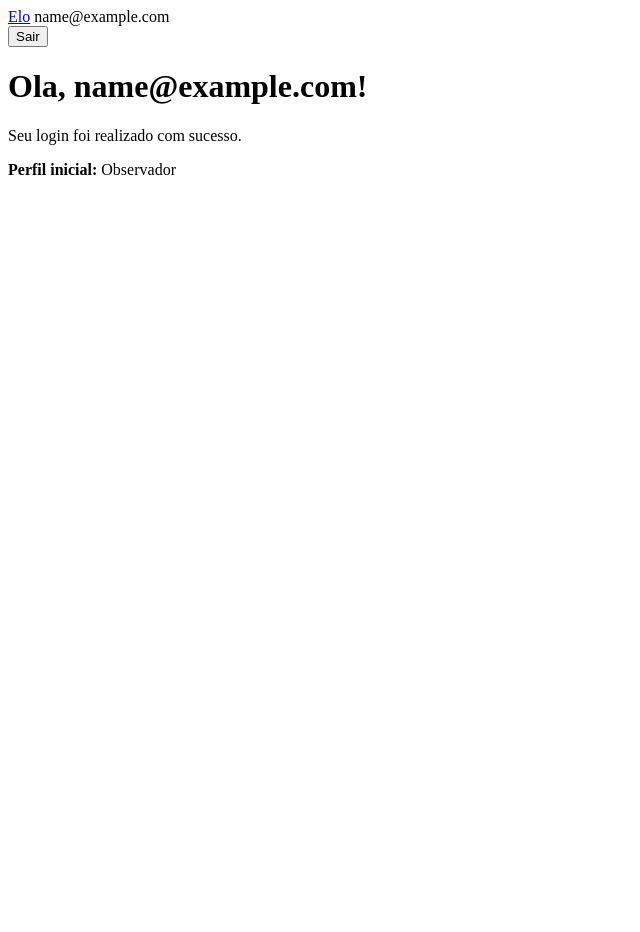
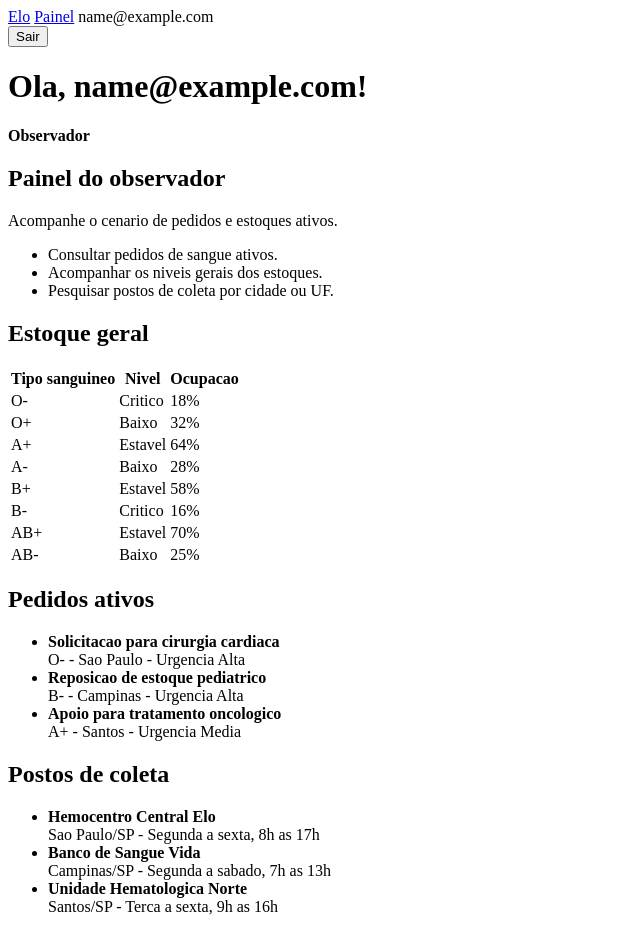
Before and after one commit to alinefxz/Elo, a Django app: page /dashboard/ in a window 1280 px wide. Shown: the whole page, without its empty margins (0-640 px from the left). Before the commit the page ends 175 px from the top, so only its background shows below. Run offline with Django 5.2, Linux system fonts and the light colour scheme; the visitor is signed in with stand-in values (Sample User, id 1).

Commit message:
particulariza perfis usuario

```diff
--- a/accounts/urls.py
+++ b/accounts/urls.py
@@ -10,8 +10,6 @@ enderecos manualmente nos templates.
 
 from django.contrib.auth.views import LoginView, LogoutView
 from django.urls import path
-from django.views.generic import RedirectView
-
 from . import views
 from .forms import LoginUsuarioForm
 
@@ -21,16 +19,8 @@ from .forms import LoginUsuarioForm
 app_name = "accounts"
 
 urlpatterns = [
-    # A raiz / nao possui pagina propria. RedirectView envia para a rota login.
-    # permanent=False produz redirecionamento HTTP 302, adequado neste momento.
-    path(
-        "",
-        RedirectView.as_view(
-            pattern_name="accounts:login",
-            permanent=False,
-        ),
-        name="inicio",
-    ),
+    # A raiz / representa o acesso do Visitante, sem cadastro ou login.
+    path("", views.inicio, name="inicio"),
 
     # View escrita no projeto para criar usuario e consentimento.
     path("cadastro/", views.cadastro, name="cadastro"),
--- a/accounts/views.py
+++ b/accounts/views.py
@@ -19,7 +19,148 @@ from django.db import transaction
 from django.shortcuts import redirect, render
 
 from .forms import CadastroUsuarioForm
-from .models import ConsentimentoLGPD
+from .models import ConsentimentoLGPD, Usuario
+
+
+POSTOS_COLETA = [
+    {
+        "nome": "Hemocentro Central Elo",
+        "cidade": "Sao Paulo",
+        "estado": "SP",
+        "endereco": "Av. Paulista, 1000",
+        "horario": "Segunda a sexta, 8h as 17h",
+    },
+    {
+        "nome": "Banco de Sangue Vida",
+        "cidade": "Campinas",
+        "estado": "SP",
+        "endereco": "Rua das Flores, 250",
+        "horario": "Segunda a sabado, 7h as 13h",
+    },
+    {
+        "nome": "Unidade Hematologica Norte",
+        "cidade": "Santos",
+        "estado": "SP",
+        "endereco": "Rua do Porto, 75",
+        "horario": "Terca a sexta, 9h as 16h",
+    },
+]
+
+ESTOQUE_GERAL = [
+    {"tipo": "O-", "nivel": "Critico", "percentual": 18},
+    {"tipo": "O+", "nivel": "Baixo", "percentual": 32},
+    {"tipo": "A+", "nivel": "Estavel", "percentual": 64},
+    {"tipo": "A-", "nivel": "Baixo", "percentual": 28},
+    {"tipo": "B+", "nivel": "Estavel", "percentual": 58},
+    {"tipo": "B-", "nivel": "Critico", "percentual": 16},
+    {"tipo": "AB+", "nivel": "Estavel", "percentual": 70},
+    {"tipo": "AB-", "nivel": "Baixo", "percentual": 25},
+]
+
+PEDIDOS_ATIVOS = [
+    {
+        "titulo": "Solicitacao para cirurgia cardiaca",
+        "tipo_sanguineo": "O-",
+        "cidade": "Sao Paulo",
+        "urgencia": "Alta",
+    },
+    {
+        "titulo": "Reposicao de estoque pediatrico",
+        "tipo_sanguineo": "B-",
+        "cidade": "Campinas",
+        "urgencia": "Alta",
+    },
+    {
+        "titulo": "Apoio para tratamento oncologico",
+        "tipo_sanguineo": "A+",
+        "cidade": "Santos",
+        "urgencia": "Media",
+    },
+]
+
+CAMPANHAS_ATIVAS = [
+    {
+        "titulo": "Mutirao de inverno",
+        "cidade": "Sao Paulo",
+        "data": "24/08/2026",
+    },
+    {
+        "titulo": "Semana do doador universitario",
+        "cidade": "Campinas",
+        "data": "29/08/2026",
+    },
+]
+
+PAINEIS_POR_PERFIL = {
+    Usuario.Perfil.DOADOR: {
+        "rotulo": "Doador",
+        "titulo": "Painel do doador",
+        "descricao": "Organize sua jornada de doacao e acompanhe sua evolucao.",
+        "acoes": [
+            "Responder ao questionario de saude da pre-triagem.",
+            "Registrar intencao de doacao em um posto de coleta.",
+            "Confirmar presenca em mutiroes e campanhas.",
+            "Consultar historico de doacoes, pontos e ranking.",
+        ],
+        "mostra_campanhas": True,
+        "mostra_pedidos": True,
+        "mostra_estoque": True,
+    },
+    Usuario.Perfil.RECEPTOR: {
+        "rotulo": "Receptor / Solicitante",
+        "titulo": "Painel do receptor",
+        "descricao": "Publique pedidos de sangue e acompanhe a disponibilidade.",
+        "acoes": [
+            "Publicar pedido de socorro para si, familiar ou amigo.",
+            "Informar tipo sanguineo, cidade e urgencia do pedido.",
+            "Verificar bolsas disponiveis no estoque geral.",
+            "Acompanhar a situacao dos pedidos publicados.",
+        ],
+        "mostra_campanhas": False,
+        "mostra_pedidos": True,
+        "mostra_estoque": True,
+    },
+    Usuario.Perfil.OBSERVADOR: {
+        "rotulo": "Observador",
+        "titulo": "Painel do observador",
+        "descricao": "Acompanhe o cenario de pedidos e estoques ativos.",
+        "acoes": [
+            "Consultar pedidos de sangue ativos.",
+            "Acompanhar os niveis gerais dos estoques.",
+            "Pesquisar postos de coleta por cidade ou UF.",
+        ],
+        "mostra_campanhas": False,
+        "mostra_pedidos": True,
+        "mostra_estoque": True,
+    },
+    Usuario.Perfil.HEMOCENTRO: {
+        "rotulo": "Hemocentro",
+        "titulo": "Painel do hemocentro",
+        "descricao": "Gerencie a operacao de doacao e disponibilidade de bolsas.",
+        "acoes": [
+            "Atualizar quantidade de bolsas por tipo sanguineo.",
+            "Criar campanhas e mutiroes de arrecadacao.",
+            "Confirmar comparecimento e doacao realizada pelo doador.",
+            "Monitorar pedidos ativos que dependem do estoque.",
+        ],
+        "mostra_campanhas": True,
+        "mostra_pedidos": True,
+        "mostra_estoque": True,
+    },
+    Usuario.Perfil.ADMINISTRADOR: {
+        "rotulo": "Administrador",
+        "titulo": "Painel administrativo",
+        "descricao": "Acompanhe cadastros, consentimentos e operacoes internas.",
+        "acoes": [
+            "Gerenciar usuarios e perfis no painel administrativo.",
+            "Consultar consentimentos LGPD registrados.",
+            "Apoiar hemocentros e solicitantes em fluxos excepcionais.",
+        ],
+        "mostra_campanhas": True,
+        "mostra_pedidos": True,
+        "mostra_estoque": True,
+    },
+}
 
 
 def obter_ip(request):
@@ -33,6 +174,41 @@ def obter_ip(request):
 
     # Em desenvolvimento local, REMOTE_ADDR normalmente sera 127.0.0.1.
     return request.META.get("REMOTE_ADDR")
+
+
+def filtrar_postos(consulta):
+    """Filtra a lista publica por nome, cidade, estado ou endereco."""
+
+    termo = (consulta or "").strip().lower()
+    if not termo:
+        return POSTOS_COLETA
+
+    return [
+        posto
+        for posto in POSTOS_COLETA
+        if termo
+        in " ".join(
+            [
+                posto["nome"],
+                posto["cidade"],
+                posto["estado"],
+                posto["endereco"],
+            ]
+        ).lower()
+    ]
+
+
+def inicio(request):
+    """Mostra o acesso publico usado pelo ator Visitante."""
+
+    consulta = request.GET.get("q", "")
+    contexto = {
+        "consulta": consulta,
+        "postos": filtrar_postos(consulta),
+        "estoque_geral": ESTOQUE_GERAL,
+        "pedidos_ativos": PEDIDOS_ATIVOS,
+    }
+    return render(request, "accounts/inicio.html", contexto)
 
 
 def cadastro(request):
@@ -83,7 +259,18 @@ def cadastro(request):
 
 @login_required
 def dashboard(request):
-    """Mostra uma pagina protegida para confirmar que o login funcionou."""
+    """Mostra o painel protegido particularizado pelo perfil do usuario."""
 
     # Se nao houver sessao valida, login_required redireciona para LOGIN_URL.
-    return render(request, "accounts/dashboard.html")
+    painel = PAINEIS_POR_PERFIL.get(
+        request.user.perfil,
+        PAINEIS_POR_PERFIL[Usuario.Perfil.OBSERVADOR],
+    )
+    contexto = {
+        "painel": painel,
+        "postos": POSTOS_COLETA,
+        "estoque_geral": ESTOQUE_GERAL,
+        "pedidos_ativos": PEDIDOS_ATIVOS,
+        "campanhas_ativas": CAMPANHAS_ATIVAS,
+    }
+    return render(request, "accounts/dashboard.html", contexto)
--- a/templates/accounts/cadastro.html
+++ b/templates/accounts/cadastro.html
@@ -13,6 +13,7 @@ paragrafos. A validacao real continua em accounts/forms.py.
 
 {% block content %}
 <h1>Criar conta</h1>
+<p>Escolha Doador, Receptor/Solicitante, Observador ou Hemocentro.</p>
 
 <!-- method=post envia dados sensiveis no corpo da requisicao, nao na URL. -->
 <form method="post">
--- a/templates/accounts/dashboard.html
+++ b/templates/accounts/dashboard.html
@@ -3,8 +3,9 @@
 {% comment %}
 RESUMO DO ARQUIVO
 =================
-Pagina simples usada para confirmar que cadastro, login e sessao funcionam.
-A view possui login_required, portanto visitantes nao chegam a este template.
+Painel protegido do usuario cadastrado. A view envia o conteudo adequado ao
+perfil escolhido no cadastro: Doador, Receptor/Solicitante, Observador,
+Hemocentro ou Administrador.
 {% endcomment %}
 
 {% block title %}Painel | Elo{% endblock %}
@@ -12,8 +13,84 @@ A view possui login_required, portanto visitantes nao chegam a este template.
 {% block content %}
 <!-- get_short_name retorna o primeiro nome ou, se vazio, o e-mail. -->
 <h1>Ola, {{ user.get_short_name }}!</h1>
-<p>Seu login foi realizado com sucesso.</p>
+<p><strong>{{ painel.rotulo }}</strong></p>
 
-<!-- get_perfil_display troca o valor interno, como DOADOR, pelo texto Doador. -->
-<p><strong>Perfil inicial:</strong> {{ user.get_perfil_display }}</p>
+<section>
+    <h2>{{ painel.titulo }}</h2>
+    <p>{{ painel.descricao }}</p>
+
+    <ul>
+        {% for acao in painel.acoes %}
+            <li>{{ acao }}</li>
+        {% endfor %}
+    </ul>
+</section>
+
+{% if painel.mostra_campanhas %}
+    <section>
+        <h2>Campanhas e mutiroes</h2>
+
+        <ul>
+            {% for campanha in campanhas_ativas %}
+                <li>
+                    <strong>{{ campanha.titulo }}</strong><br>
+                    {{ campanha.cidade }} - {{ campanha.data }}
+                </li>
+            {% endfor %}
+        </ul>
+    </section>
+{% endif %}
+
+{% if painel.mostra_estoque %}
+    <section>
+        <h2>Estoque geral</h2>
+
+        <table>
+            <thead>
+                <tr>
+                    <th>Tipo sanguineo</th>
+                    <th>Nivel</th>
+                    <th>Ocupacao</th>
+                </tr>
+            </thead>
+            <tbody>
+                {% for item in estoque_geral %}
+                    <tr>
+                        <td>{{ item.tipo }}</td>
+                        <td>{{ item.nivel }}</td>
+                        <td>{{ item.percentual }}%</td>
+                    </tr>
+                {% endfor %}
+            </tbody>
+        </table>
+    </section>
+{% endif %}
+
+{% if painel.mostra_pedidos %}
+    <section>
+        <h2>Pedidos ativos</h2>
+
+        <ul>
+            {% for pedido in pedidos_ativos %}
+                <li>
+                    <strong>{{ pedido.titulo }}</strong><br>
+                    {{ pedido.tipo_sanguineo }} - {{ pedido.cidade }} - Urgencia {{ pedido.urgencia }}
+                </li>
+            {% endfor %}
+        </ul>
+    </section>
+{% endif %}
+
+<section>
+    <h2>Postos de coleta</h2>
+
+    <ul>
+        {% for posto in postos %}
+            <li>
+                <strong>{{ posto.nome }}</strong><br>
+                {{ posto.cidade }}/{{ posto.estado }} - {{ posto.horario }}
+            </li>
+        {% endfor %}
+    </ul>
+</section>
 {% endblock %}
--- a/templates/accounts/login.html
+++ b/templates/accounts/login.html
@@ -31,4 +31,7 @@ a autenticacao usando o model configurado em AUTH_USER_MODEL.
     Ainda nao tem conta?
     <a href="{% url 'accounts:cadastro' %}">Criar conta</a>
 </p>
+<p>
+    <a href="{% url 'accounts:inicio' %}">Continuar como visitante</a>
+</p>
 {% endblock %}
--- a/templates/base.html
+++ b/templates/base.html
@@ -20,10 +20,11 @@ que as paginas filhas substituem: title e content. Nao ha CSS nesta entrega.
 <body>
     <nav>
         <!-- A tag url usa o nome da rota, evitando enderecos fixos no HTML. -->
-        <a href="{% url 'accounts:dashboard' %}">Elo</a>
+        <a href="{% url 'accounts:inicio' %}">Elo</a>
 
         <!-- user vem do context processor de autenticacao em settings.py. -->
         {% if user.is_authenticated %}
+            <a href="{% url 'accounts:dashboard' %}">Painel</a>
             <span>{{ user.get_short_name }}</span>
 
             <!-- Logout usa POST para impedir encerramento acidental por links.
@@ -33,6 +34,7 @@ que as paginas filhas substituem: title e content. Nao ha CSS nesta entrega.
                 <button type="submit">Sair</button>
             </form>
         {% else %}
+            <a href="{% url 'accounts:inicio' %}">Acesso visitante</a>
             <a href="{% url 'accounts:login' %}">Entrar</a>
             <a href="{% url 'accounts:cadastro' %}">Criar conta</a>
         {% endif %}
```
Also changed, not shown: accounts/forms.py (+22 -6 lines), accounts/models.py (+6 -5 lines), accounts/tests.py (+79 -1 lines), templates/accounts/inicio.html (added, +86 -0 lines), README.md.
